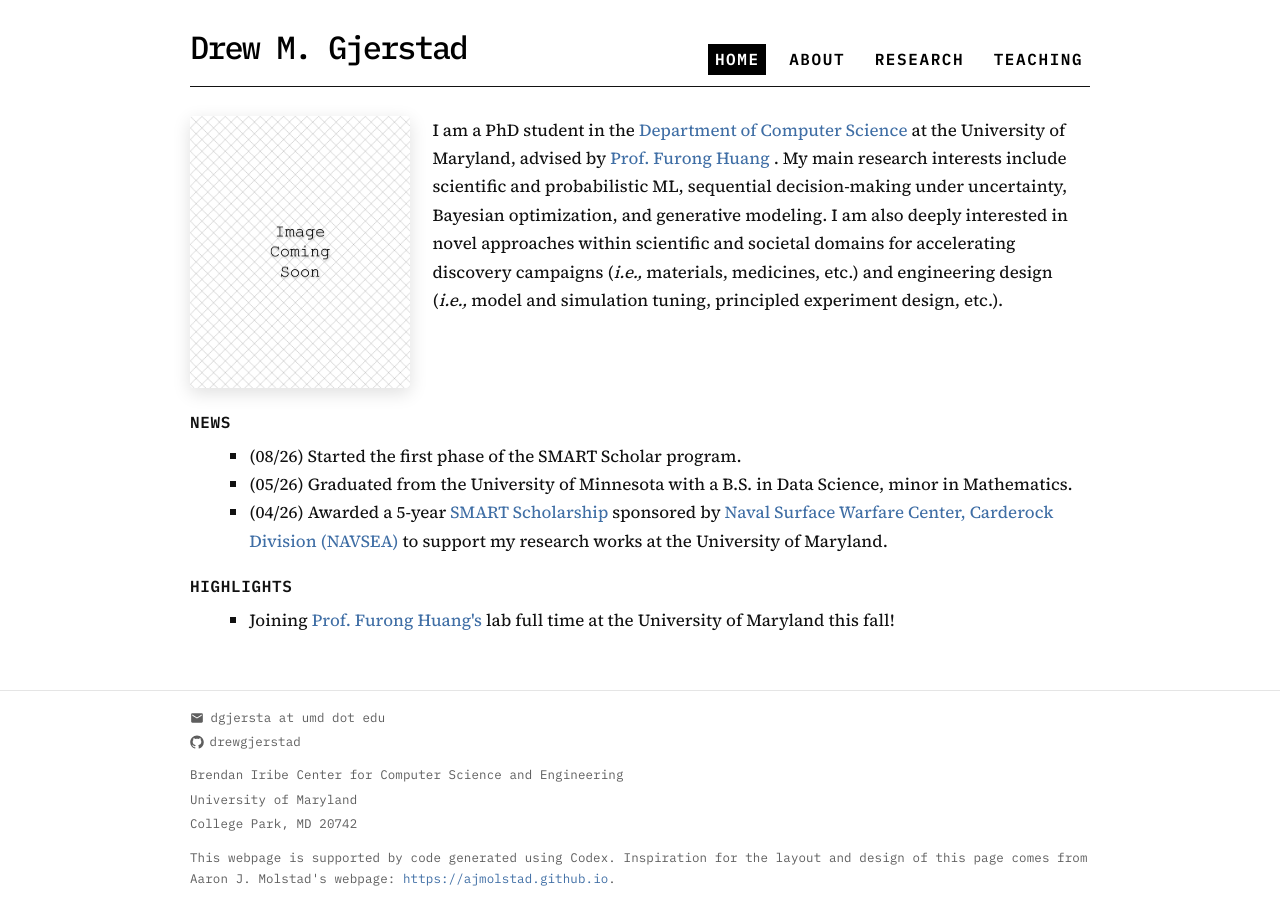
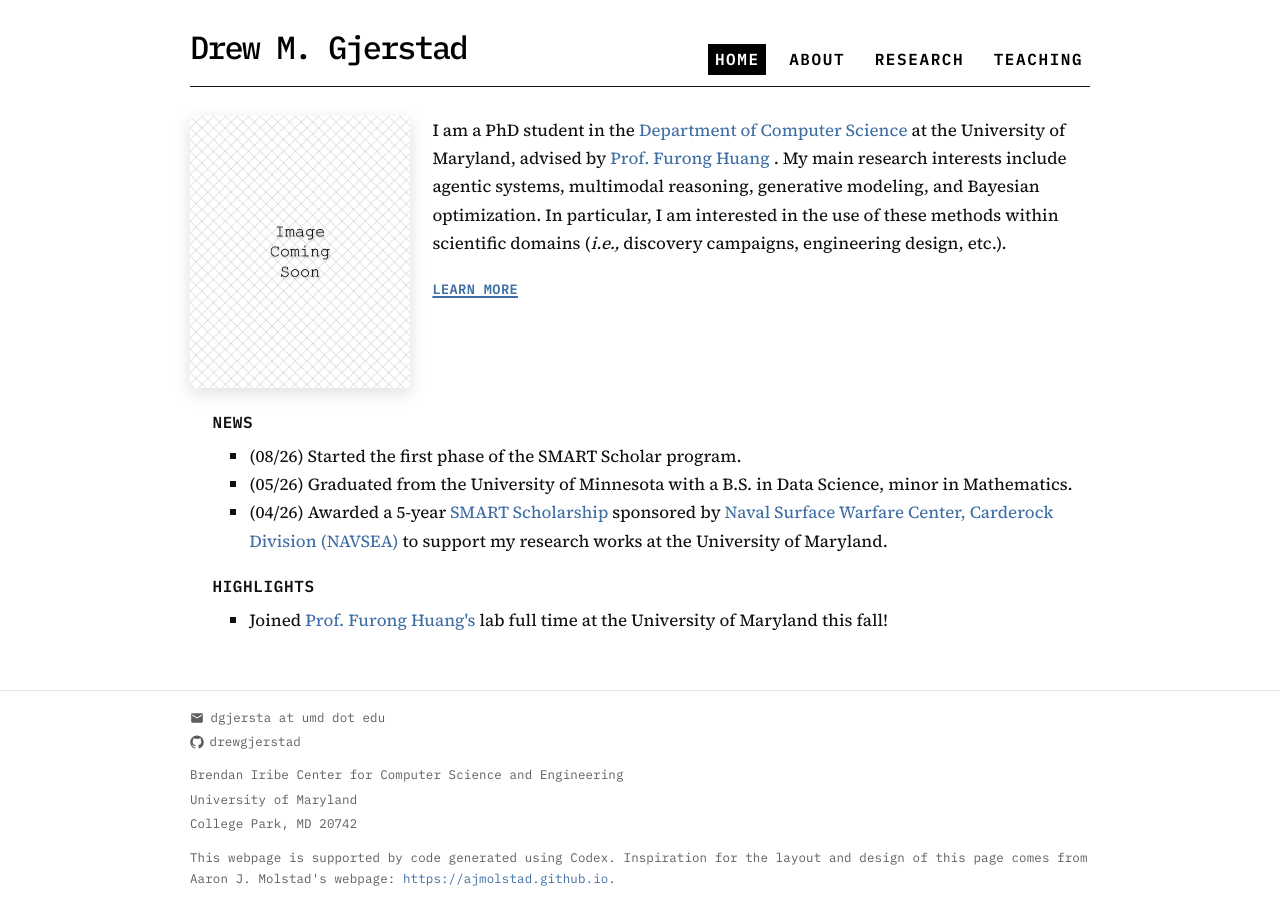
Before and after one commit to drewgjerstad/drewgjerstad.github.io, a Jekyll site: the page built from index.html, in a window 1280 px wide. Built offline with Jekyll 4.4.1, drawn with Linux system fonts in a browser that asks for light colours.

Commit message:
Update website (bio/about cleanup)

```diff
--- a/assets/css/main.css
+++ b/assets/css/main.css
@@ -191,6 +191,10 @@ h2 {
   margin-top: 1.3rem;
 }
 
+.home-section-heading {
+  margin-left: clamp(0.8rem, 2.2vw, 1.4rem);
+}
+
 p,
 ul,
 ol {
@@ -210,6 +214,23 @@ ol {
   display: block;
   border-radius: 4px;
   box-shadow: 0 5px 18px rgba(0, 0, 0, 0.13);
+}
+
+.learn-more-link {
+  font-family: "IBM Plex Mono", "Courier New", monospace;
+  font-size: 0.85rem;
+  font-weight: 600;
+  text-transform: uppercase;
+  letter-spacing: 0.03em;
+  text-decoration: underline;
+  text-underline-offset: 0.16em;
+  text-decoration-thickness: 2px;
+}
+
+.learn-more-link:hover,
+.learn-more-link:focus-visible {
+  color: var(--link-hover);
+  text-decoration-thickness: 3px;
 }
 
 .about-header {
--- a/index.html
+++ b/index.html
@@ -12,13 +12,17 @@ title: Home
             I am a PhD student in the <a href="https://www.cs.umd.edu">
             Department of Computer Science</a> at the University of Maryland,
             advised by <a href="https://furong-huang.com">Prof. Furong Huang
-            </a>. My main research interests include scientific and
-            probabilistic ML, sequential decision-making under uncertainty,
-            Bayesian optimization, and generative modeling. I am also deeply
-            interested in novel approaches within scientific and societal
-            domains for accelerating discovery campaigns (<em>i.e.,</em>
-            materials, medicines, etc.) and engineering design (<em>i.e.,</em>
-            model and simulation tuning, principled experiment design, etc.).
+            </a>. My main research interests include agentic systems, multimodal
+            reasoning, generative modeling, and Bayesian optimization. In
+            particular, I am interested in the use of these methods within
+            scientific domains (<em>i.e.,</em> discovery campaigns, engineering
+            design, etc.).
+
+            <!--interests are centered around the use of such
+            methods within scientific and societal domains.-->
+        </p>
+        <p>
+            <a class="learn-more-link" href="/about/">Learn More</a>
         </p>
     </div>
 </section>
@@ -38,7 +42,7 @@ title: Home
 
 <h2 class="home-section-heading">Highlights</h2>
 <ul class="square-list">
-    <li>Joining <a href="https://furong-huang.com">Prof. Furong Huang's</a> lab
+    <li>Joined <a href="https://furong-huang.com">Prof. Furong Huang's</a> lab
         full time at the University of Maryland this fall!
     </li>
 </ul>
```
Also changed, not shown: content/about.html (+7 -8 lines), 3 other files.
